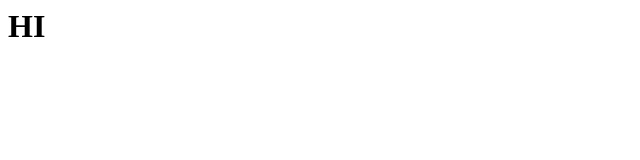
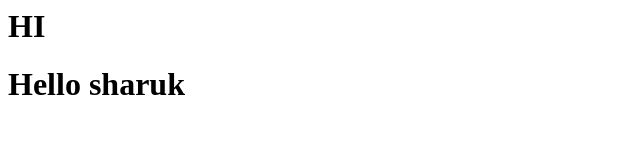
Before and after one commit to sasivardhan8999/task3, a plain HTML site: page index.html in a window 1280 px wide. Shown: the whole page, without its empty margins (0-640 px from the left). Drawn offline with Linux system fonts and the light colour scheme.

Commit message:
feature1

```diff
--- a/index.html
+++ b/index.html
@@ -1 +1,2 @@
 <h1>HI</h1>
+<h1>Hello sharuk</h1>
```
